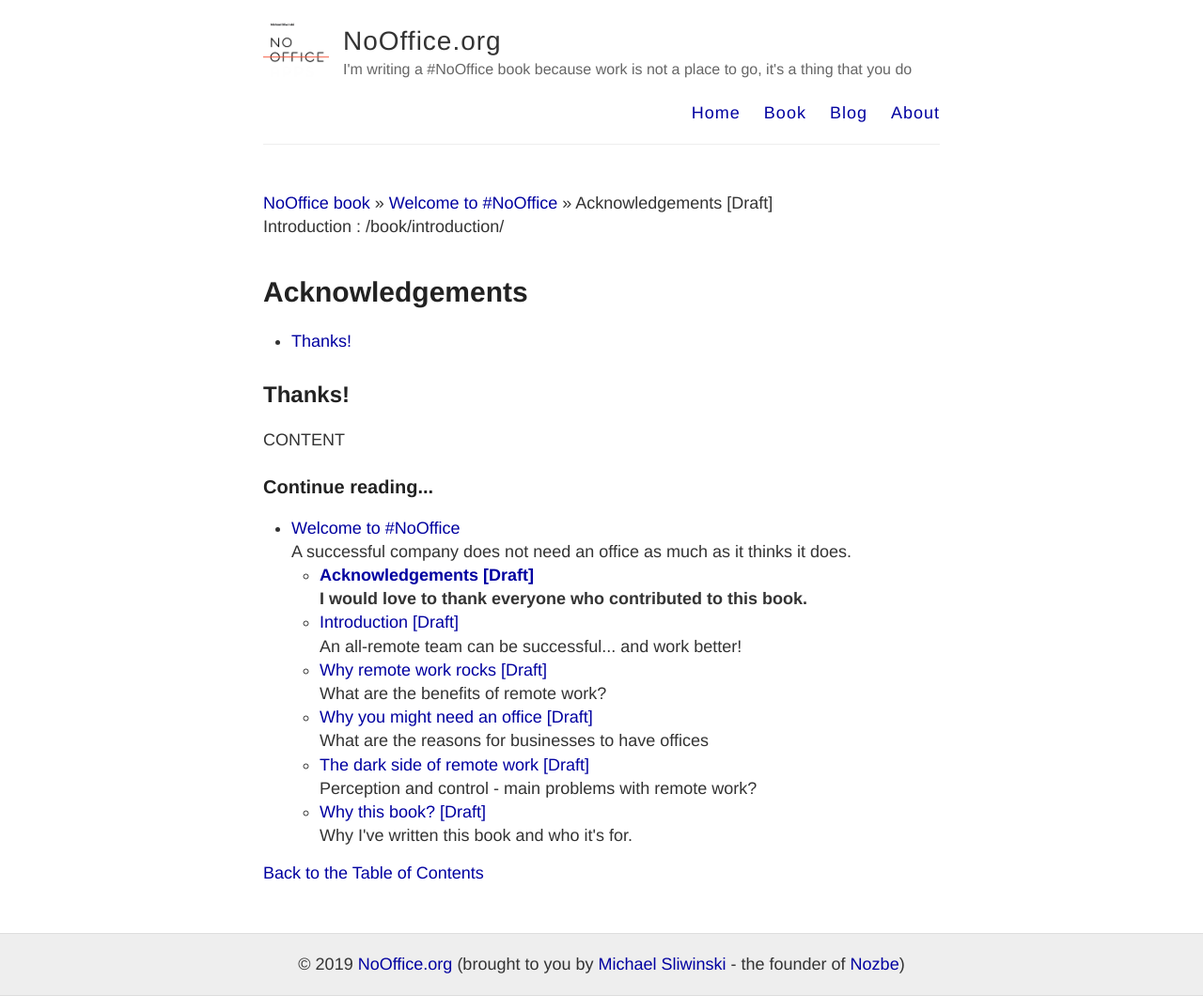
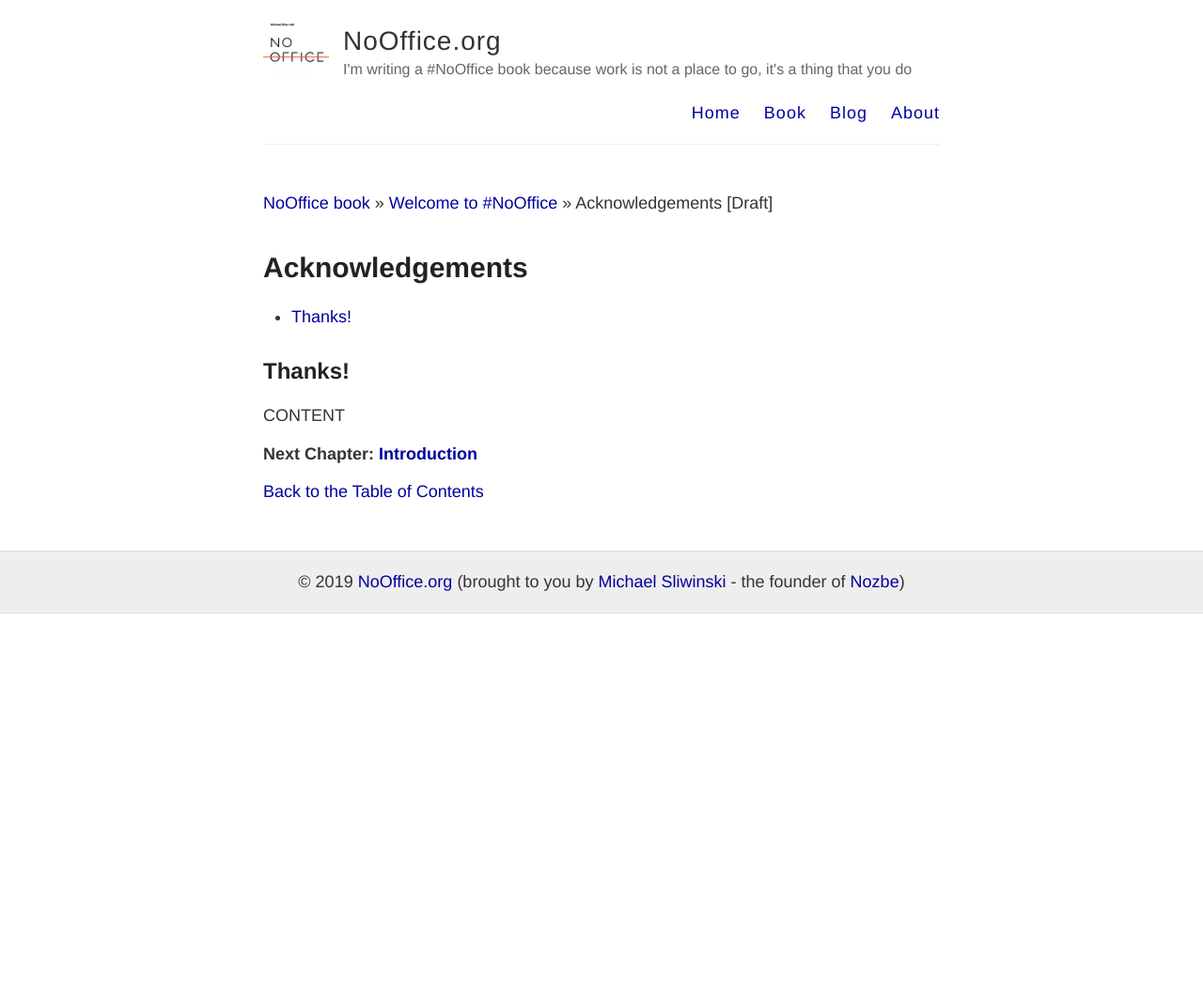
Before and after one commit to Nozbe/NoOffice.org, a Jekyll site: the page built from book/acknowledgements.md, in a window 1280 px wide. Shown: the whole page at 94% size. Built offline with Jekyll 4.4.1, drawn with Linux system fonts in a browser that asks for light colours; after the commit the page ends 900 px from its top, so only the background shows below that.

Commit message:
Improved book nav and TOC

```diff
--- a/_data/toc.yml
+++ b/_data/toc.yml
@@ -1,7 +1,7 @@
 toc_title: NoOffice book
 toc_url: /book/
 toc_back: Back to the Table of Contents
-toc_continue: Continue reading...
+toc_continue: "Next Chapter:"
 toc_draft: "[Draft]"
 toc:
 - title: "Welcome to #NoOffice"
--- a/_includes/booknav.html
+++ b/_includes/booknav.html
@@ -1,3 +1,8 @@
+
+<p class="bold">{{ site.data.toc.toc_continue }} <a href="{{ site.baseurl }}{{ next_url }}">{{ next_title }}</a></p>
+
+{% comment %}
+
 <div class="booknav">
 <h3>{{ site.data.toc.toc_continue }}</h3>
 {% for item in site.data.toc.toc %}
@@ -12,4 +17,7 @@
 </ul>
 {% endfor %}
 </div>
-<a href="{{ site.baseurl }}{{ site.data.toc.toc_url }}">{{ site.data.toc.toc_back }}</a>
+
+{% endcomment %}
+
+<p><a href="{{ site.baseurl }}{{ site.data.toc.toc_url }}">{{ site.data.toc.toc_back }}</a></p>
--- a/_includes/breadcrumb.html
+++ b/_includes/breadcrumb.html
@@ -25,4 +25,6 @@
 {% endfor %}
 </div>
 
-{{ next_title }} : {{ next_url }}
+{% comment %}
+We're getting {{ next_title }} and {{ next_url }} parameters from here. Not just navigation.
+{% endcomment %}
--- a/_includes/toc.html
+++ b/_includes/toc.html
@@ -1,10 +1,11 @@
 <div class="toc">
 {% for item in site.data.toc.toc %}
-<h3>{% if item.status == "empty" %}{{ item.title }}{% else %}<a href="{{ site.baseurl }}{{ item.url }}">{{ item.title }}{% if item.status == "draft" %} {{ site.data.toc.toc_draft }}{% endif %}</a>{% endif %}</h3>
+<h2>{% if item.status == "empty" %}{{ item.title }}{% else %}<a href="{{ site.baseurl }}{{ item.url }}">{{ item.title }}{% if item.status == "draft" %} {{ site.data.toc.toc_draft }}{% endif %}</a>{% endif %}</h2>
 <p>{{ item.subtitle }}</p>
 <ul>
 {% for entry in item.chapters %}
-<li><h4>{% if entry.status == "empty" %}{{ entry.title }}{% else %}<a href="{{ site.baseurl }}{{ entry.url }}">{{ entry.title }}{% if entry.status == "draft" %} {{ site.data.toc.toc_draft }}{% endif %}</a>{% endif %}</h4>{{ entry.subtitle }}</li>
+<li><p class="bold">{% if entry.status == "empty" %}{{ entry.title }}{% else %}<a href="{{ site.baseurl }}{{ entry.url }}">{{ entry.title }}{% if entry.status == "draft" %} {{ site.data.toc.toc_draft }}{% endif %}</a>{% endif %}</p>
+    <p>{{ entry.subtitle }}</p></li>
 {% endfor %}
 </ul>
 {% endfor %}
```
